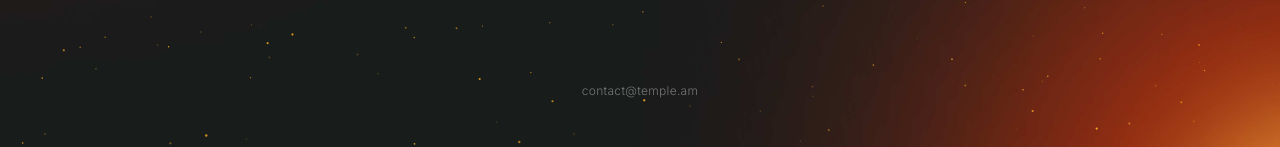
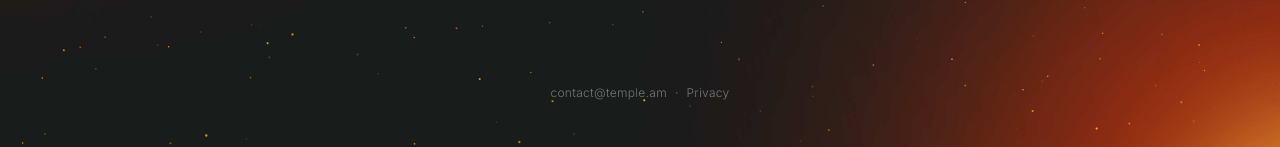
Before and after one commit to chloegaia/gaialandingpage, a Next.js app: page / in a window 1280 px wide. Shown: the part 635-782 px from the top of the page. Built offline with nearby package versions, Linux system fonts and the light colour scheme.

Commit message:
feat: add privacy link to home page footer
Display /privacy link next to contact email, separated by a middle dot,
matching the existing footer design.

```diff
--- a/app/page.tsx
+++ b/app/page.tsx
@@ -2,6 +2,7 @@
 
 import React, { memo, useState } from "react";
 import Image from "next/image";
+import Link from "next/link";
 import { LiquidButton } from "@/components/ui/liquid-glass-button";
 import { SparklesCore } from "@/components/ui/sparkles";
 
@@ -172,13 +173,20 @@ export default function Home() {
         </div>
 
         {/* Contact footer */}
-        <footer className="z-10">
+        <footer className="z-10 flex items-center gap-2">
           <a
             href="mailto:contact@temple.am"
             className="text-xs font-light tracking-wide text-white/40 transition-colors duration-300 hover:text-white/70"
           >
             contact@temple.am
           </a>
+          <span className="text-xs text-white/30">·</span>
+          <Link
+            href="/privacy"
+            className="text-xs font-light tracking-wide text-white/40 transition-colors duration-300 hover:text-white/70"
+          >
+            Privacy
+          </Link>
         </footer>
       </div>
 
```
